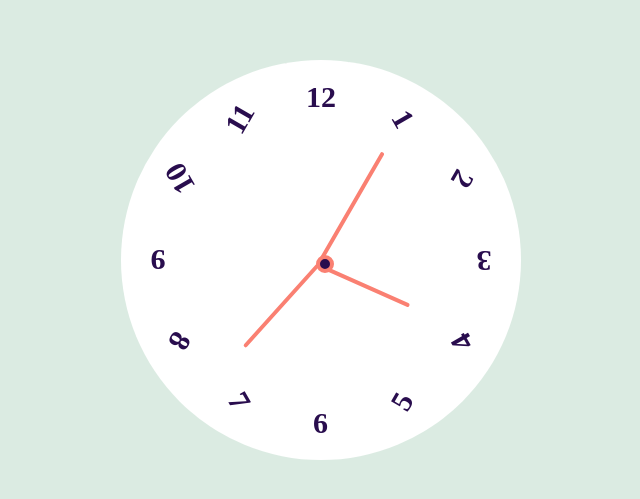
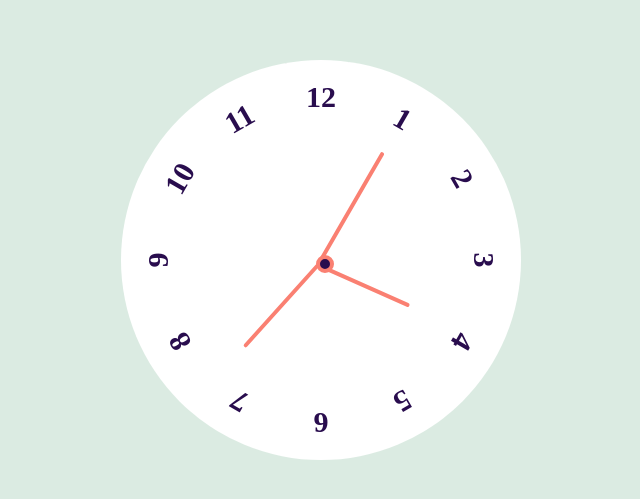
Before and after one commit to MarthaPruitt/clock, a plain HTML site: page index.html in a window 1280 px wide. Shown: the part 331-830 px from the top of the page, 319-959 px from the left. Drawn offline with Linux system fonts and the light colour scheme.

Commit message:
number pos

```diff
--- a/style.css
+++ b/style.css
@@ -49,7 +49,7 @@ background: var(--primary-color);
         display:inline-block;
         font-size: 30px;
         font-weight: 600;
-        transform: rotate(calc(var(--i)*(360deg /12)));
+
         color:var(--black-color);}
 
 .container .indicator{
```
